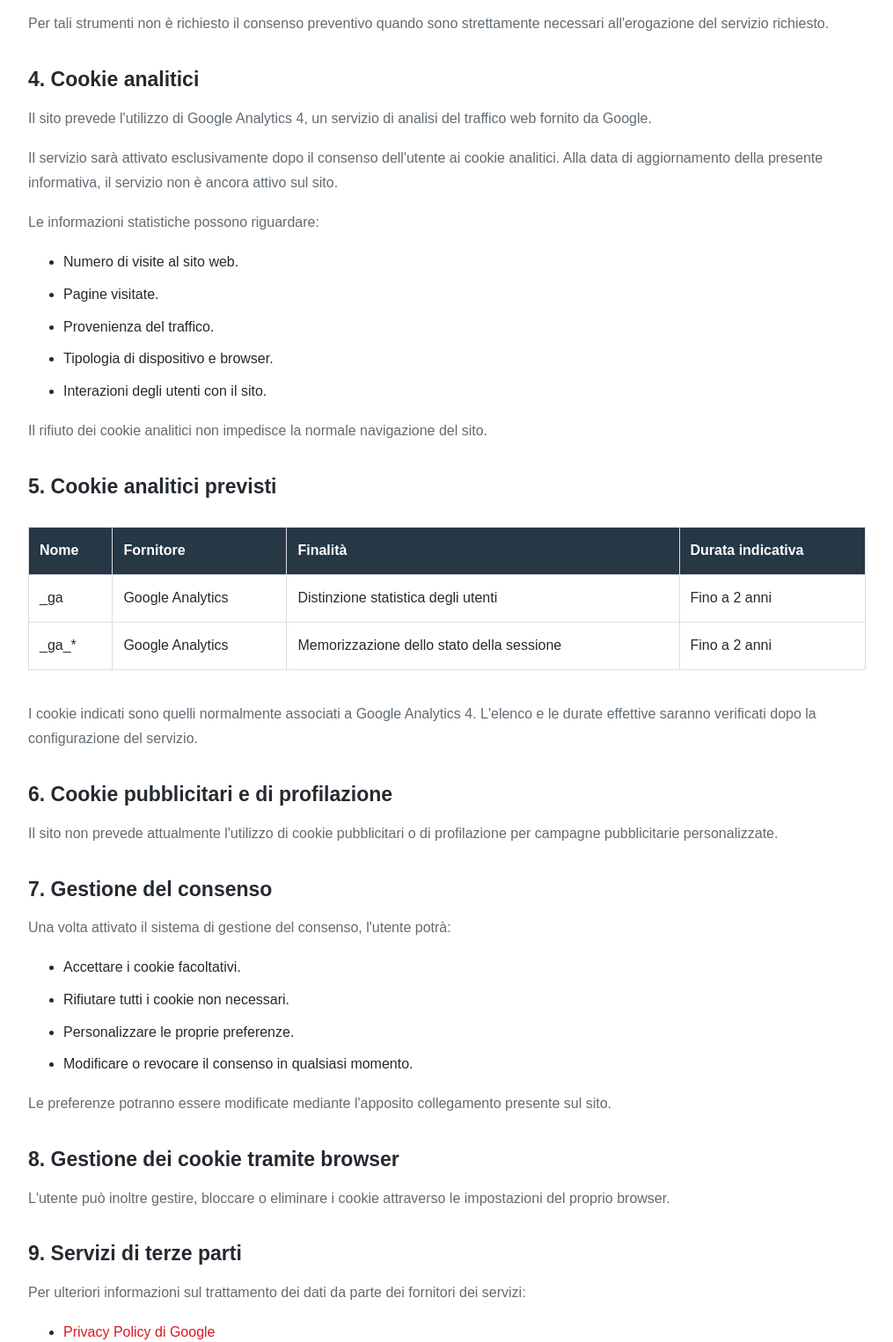
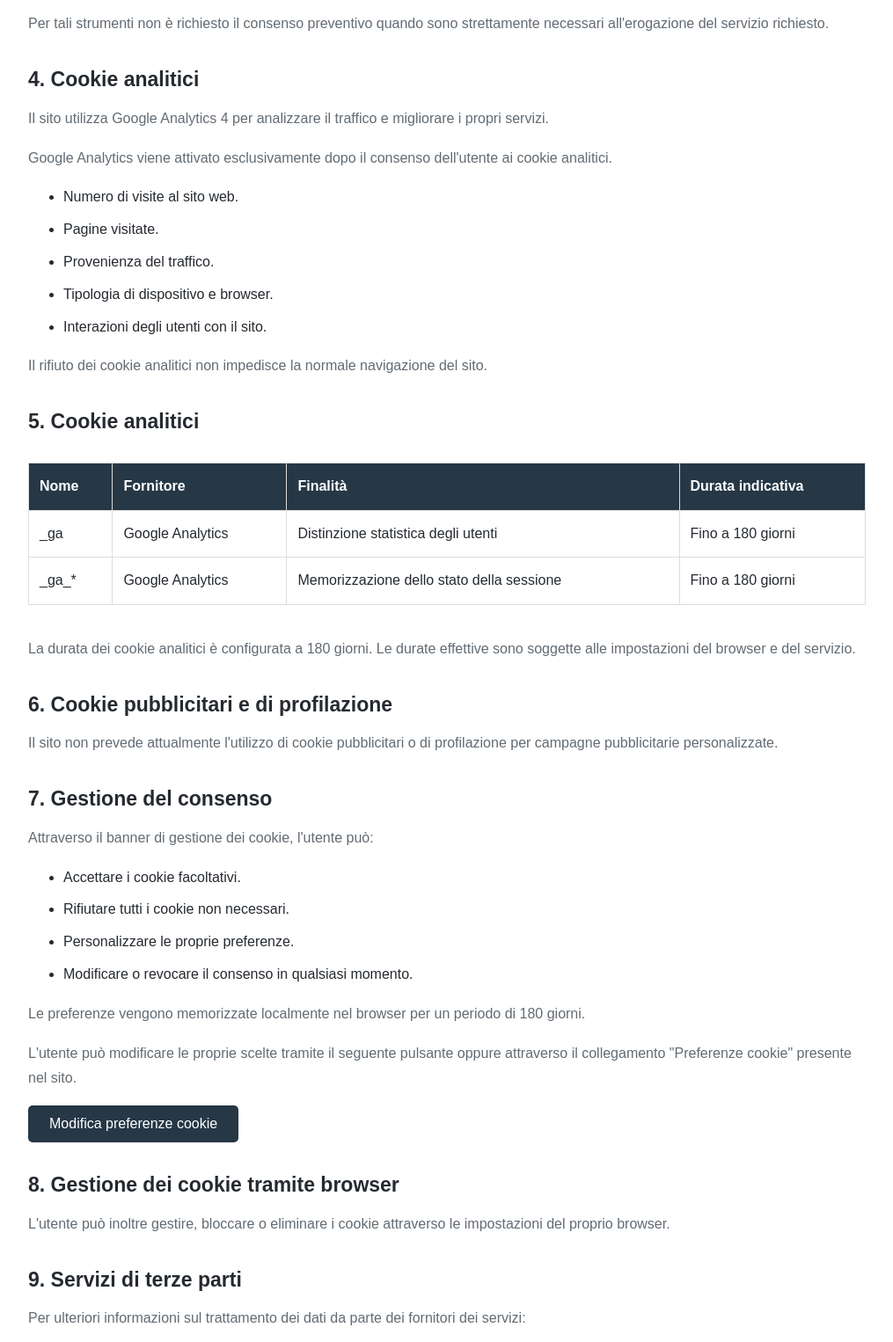
Before and after one commit to ersacira-ui/adediestrefierjon-webside, a plain HTML site: page cookie-policy.html in a window 1280 px wide. Shown: the part 883-2409 px from the top of the page at 88% size, without its empty margins (132-1147 px from the left). Drawn offline with Linux system fonts and the light colour scheme.

Commit message:
Update cookie policy content and add scripts

```diff
--- a/cookie-policy.html
+++ b/cookie-policy.html
@@ -112,6 +112,9 @@
       background: #d71920;
     }
   </style>
+
+<link rel="stylesheet" href="/cookie-consent.css">
+<script defer src="/cookie-consent.js"></script>
 </head>
 
 <body>
@@ -178,22 +181,18 @@
     all'erogazione del servizio richiesto.
   </p>
 
+
 <h2>4. Cookie analitici</h2>
 
 <p>
-    Il sito prevede l'utilizzo di Google Analytics 4,
-    un servizio di analisi del traffico web fornito
-    da Google.
+  Il sito utilizza Google Analytics 4 per analizzare
+  il traffico e migliorare i propri servizi.
 </p>
 
 <p>
-    Il servizio sarà attivato esclusivamente dopo
-    il consenso dell'utente ai cookie analitici.
-    Alla data di aggiornamento della presente informativa,
-    il servizio non è ancora attivo sul sito.
+  Google Analytics viene attivato esclusivamente
+  dopo il consenso dell'utente ai cookie analitici.
 </p>
-
-  <p>Le informazioni statistiche possono riguardare:</p>
 
 <ul>
   <li>Numero di visite al sito web.</li>
@@ -208,7 +207,8 @@
   la normale navigazione del sito.
 </p>
 
-  <h2>5. Cookie analitici previsti</h2>
+
+ <h2>5. Cookie analitici</h2>
 
   <div class="table-wrapper">
     <table class="cookie-table">
@@ -226,23 +226,23 @@
           <td>_ga</td>
           <td>Google Analytics</td>
           <td>Distinzione statistica degli utenti</td>
-          <td>Fino a 2 anni</td>
+          <td>Fino a 180 giorni</td>
         </tr>
 
         <tr>
           <td>_ga_*</td>
           <td>Google Analytics</td>
           <td>Memorizzazione dello stato della sessione</td>
-          <td>Fino a 2 anni</td>
+          <td>Fino a 180 giorni</td>
         </tr>
       </tbody>
     </table>
   </div>
 
 <p>
-    I cookie indicati sono quelli normalmente associati
-    a Google Analytics 4. L'elenco e le durate effettive
-    saranno verificati dopo la configurazione del servizio.
+  La durata dei cookie analitici è configurata
+  a 180 giorni. Le durate effettive sono soggette
+  alle impostazioni del browser e del servizio.
 </p>
 
   <h2>6. Cookie pubblicitari e di profilazione</h2>
@@ -253,11 +253,12 @@
     pubblicitarie personalizzate.
   </p>
 
+
 <h2>7. Gestione del consenso</h2>
 
 <p>
-    Una volta attivato il sistema di gestione del consenso,
-    l'utente potrà:
+  Attraverso il banner di gestione dei cookie,
+  l'utente può:
 </p>
 
 <ul>
@@ -268,9 +269,17 @@
 </ul>
 
 <p>
-    Le preferenze potranno essere modificate mediante
-    l'apposito collegamento presente sul sito.
+  Le preferenze vengono memorizzate localmente
+  nel browser per un periodo di 180 giorni.
 </p>
+
+<p>
+  L'utente può modificare le proprie scelte
+  tramite il seguente pulsante oppure attraverso
+  il collegamento "Preferenze cookie" presente
+  nel sito.
+</p>
+
 
   <button
     type="button"
```
Lines whose indentation alone changed are shown as unchanged.
